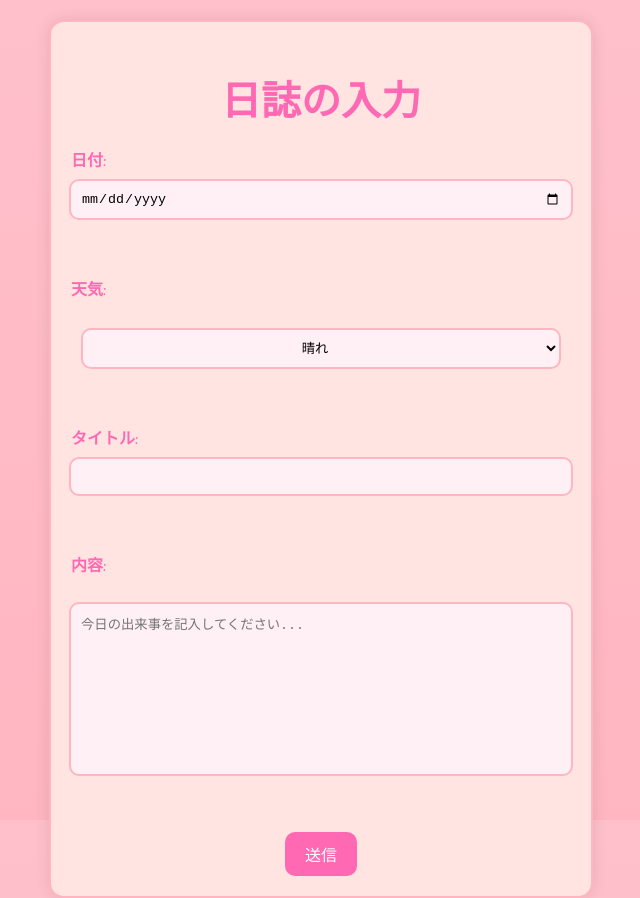
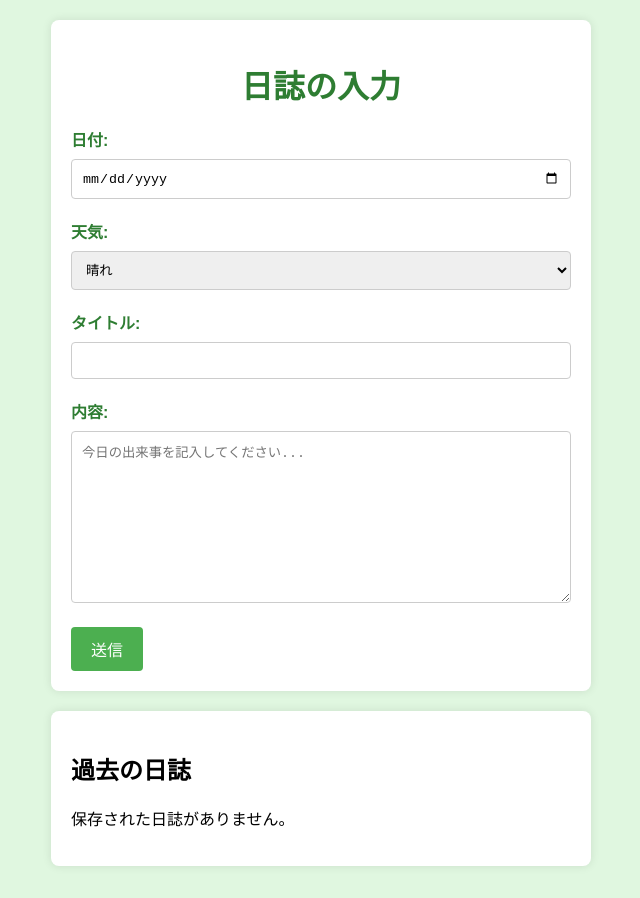
Before and after one commit to kyiku/B-Motivation-Log, a website: page diary.html in a window 1280 px wide. Shown: the whole page, without its empty margins (319-959 px from the left). Drawn offline with Linux system fonts and the light colour scheme.

Commit message:
[add]data

```diff
--- a/diary.html
+++ b/diary.html
@@ -6,96 +6,102 @@
     <title>日誌の入力</title>
     <style>
         body {
-            font-family: 'Comic Sans MS', cursive, sans-serif;
-            background: linear-gradient(to bottom, #FFC0CB, #FFB6C1);
+            font-family: Arial, sans-serif;
+            background-color: #e0f7e0;
             margin: 0;
-            padding: 0;
-            padding-top: 20px; /* 上部に余白を追加 */
+            padding: 20px;
             display: flex;
-            justify-content: center;
-            align-items: flex-start; /* 上部に配置 */
-            height: 100vh;
+            flex-direction: column;
+            align-items: center;
         }
 
         h1 {
-            color: #FF69B4;
-            font-size: 2.5em;
-            margin-bottom: 20px; /* 下に余白を追加 */
+            color: #2e7d32;
+            font-size: 2em;
+            margin-bottom: 20px;
+            text-align: center;
         }
 
         form {
-            background-color: #FFE4E1;
+            background-color: #ffffff;
             padding: 20px;
-            border-radius: 15px;
-            box-shadow: 0 0 15px rgba(0, 0, 0, 0.1);
+            border-radius: 8px;
+            box-shadow: 0 0 10px rgba(0, 0, 0, 0.1);
             width: 100%;
             max-width: 500px;
-            border: 2px solid #FFB6C1;
-            display: flex;
-            flex-direction: column;
-            align-items: center;
+            margin-bottom: 20px;
         }
 
         label {
             display: block;
             margin-bottom: 8px;
             font-weight: bold;
-            color: #FF69B4;
-            width: 100%;
+            color: #2e7d32;
         }
 
         input[type="date"],
         input[type="text"],
         textarea,
         select {
-            width: calc(100% - 20px);
+            width: 100%;
             padding: 10px;
             margin-bottom: 20px;
-            border: 2px solid #FFB6C1;
-            border-radius: 10px;
-            background-color: #FFF0F5;
+            border: 1px solid #ccc;
+            border-radius: 4px;
+            box-sizing: border-box;
         }
 
         textarea {
-            resize: none; /* テキストエリアのリサイズ機能を無効にする */
+            resize: vertical;
         }
 
         input[type="submit"] {
-            background-color: #FF69B4;
+            background-color: #4caf50;
             color: white;
             padding: 10px 20px;
             border: none;
-            border-radius: 10px;
+            border-radius: 4px;
             cursor: pointer;
             font-size: 1em;
         }
 
         input[type="submit"]:hover {
-            background-color: #FF1493;
+            background-color: #388e3c;
         }
 
-        #weather {
-            margin-top: 20px;
-            text-align: center;
+        #entries-container {
+            width: 100%;
+            max-width: 500px;
+            background-color: #ffffff;
+            padding: 20px;
+            border-radius: 8px;
+            box-shadow: 0 0 10px rgba(0, 0, 0, 0.1);
         }
 
-        #weather h2 {
-            margin: 0;
-            font-size: 1.5em;
-            color: #FF69B4;
+        .entry {
+            background-color: #f1f8e9;
+            padding: 10px;
+            margin-bottom: 10px;
+            border-radius: 4px;
+            box-shadow: 0 0 5px rgba(0, 0, 0, 0.1);
         }
 
-        #weather p {
-            margin: 5px 0 0;
-            color: #FF69B4;
+        .entry h2 {
+            margin-top: 0;
+            color: #2e7d32;
+        }
+
+        .entry p {
+            margin: 5px 0;
+            color: #333;
         }
     </style>
 </head>
 <body>
-    <form action="submit_diary.php" method="POST">
+    <form id="diary-form">
         <h1>日誌の入力</h1>
         <label for="date">日付:</label>
-        <input type="date" id="date" name="date" required><br><br>
+        <input type="date" id="date" name="date" required>
 
         <label for="weather">天気:</label>
         <select id="weather" name="weather" required>
@@ -103,15 +109,71 @@
             <option value="曇り">曇り</option>
             <option value="雨">雨</option>
             <option value="雪">雪</option>
-        </select><br><br>
+        </select>
 
         <label for="title">タイトル:</label>
-        <input type="text" id="title" name="title" required><br><br>
+        <input type="text" id="title" name="title" required>
 
-        <label for="diary_content">内容:</label><br>
-        <textarea id="diary_content" name="diary_content" rows="10" cols="50" placeholder="今日の出来事を記入してください..." required></textarea><br><br>
+        <label for="diary_content">内容:</label>
+        <textarea id="diary_content" name="diary_content" rows="10" placeholder="今日の出来事を記入してください..." required></textarea>
 
         <input type="submit" value="送信">
     </form>
+
+    <div id="entries-container">
+        <h2>過去の日誌</h2>
+        <div id="entries-list"></div>
+    </div>
+
+    <script>
+        document.getElementById('diary-form').addEventListener('submit', function(event) {
+            event.preventDefault();
+
+            const date = document.getElementById('date').value;
+            const weather = document.getElementById('weather').value;
+            const title = document.getElementById('title').value;
+            const content = document.getElementById('diary_content').value;
+
+            const diaryEntry = {
+                date,
+                weather,
+                title,
+                content
+            };
+
+            let diaryEntries = JSON.parse(localStorage.getItem('diaryEntries')) || [];
+            diaryEntries.push(diaryEntry);
+            localStorage.setItem('diaryEntries', JSON.stringify(diaryEntries));
+
+            alert('日誌が保存されました');
+            document.getElementById('diary-form').reset();
+            displayEntries();
+        });
+
+        function displayEntries() {
+            const entriesList = document.getElementById('entries-list');
+            const diaryEntries = JSON.parse(localStorage.getItem('diaryEntries')) || [];
+
+            entriesList.innerHTML = '';
+
+            if (diaryEntries.length === 0) {
+                entriesList.innerHTML = '<p>保存された日誌がありません。</p>';
+            } else {
+                diaryEntries.forEach(entry => {
+                    const entryDiv = document.createElement('div');
+                    entryDiv.className = 'entry';
+                    entryDiv.innerHTML = `
+                        <h2>${entry.title}</h2>
+                        <p><strong>日付:</strong> ${entry.date}</p>
+                        <p><strong>天気:</strong> ${entry.weather}</p>
+                        <p>${entry.content}</p>
+                    `;
+                    entriesList.appendChild(entryDiv);
+                });
+            }
+        }
+
+        document.addEventListener('DOMContentLoaded', displayEntries);
+    </script>
 </body>
 </html>
```
